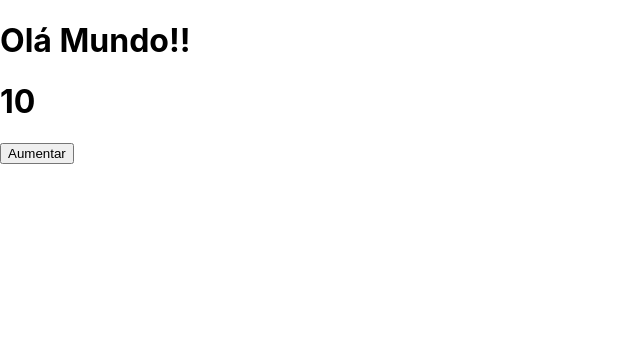
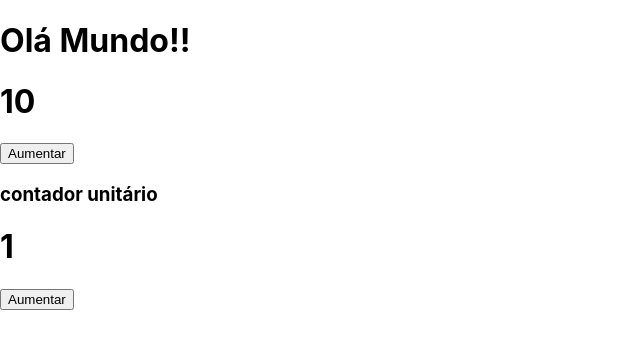
Before and after one commit to LuizCowBTF/aula-hooks, a React (Create React App) app: page / in a window 1280 px wide. Shown: the top 348 px of the page, without its empty margins (0-640 px from the left). Built offline with nearby package versions, Linux system fonts and the light colour scheme.

Commit message:
components with state using

```diff
--- a/src/Components/App/App.js
+++ b/src/Components/App/App.js
@@ -1,5 +1,6 @@
 import './App.css';
 import Counter from './../Counter/Counter';
+import SmartCounter from '../SmartCounter/SmartCounter';
 
 
 function App() {
@@ -7,6 +8,9 @@ function App() {
     <>
       <h1>Olá Mundo!!</h1>
       <Counter/>
+      <br/>
+      <h3>contador unitário</h3>
+      <SmartCounter/>
     </>
   );
 }
--- /dev/null
+++ b/src/Components/SmartCounter/SmartCounter.js
@@ -0,0 +1,15 @@
+import {useState} from 'react';
+
+function SmartCounter(){
+
+    const [ quantidade, upQuantidade ] = useState(1);
+
+    return(
+        <>
+            <h1>{ quantidade }</h1>
+            <button onClick={() => upQuantidade(quantidade + 1) }>Aumentar</button>
+        </>
+    );
+}
+
+export default SmartCounter;
```
